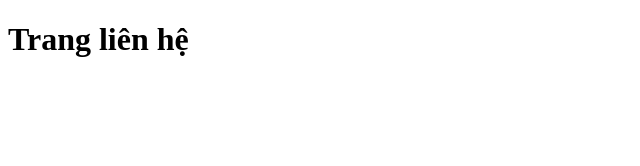
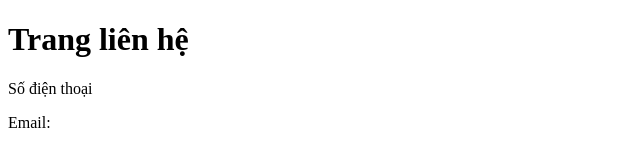
Before and after one commit to lynxbiettuot/product, a plain HTML site: page lienhe.html in a window 1280 px wide. Shown: the whole page, without its empty margins (0-640 px from the left). Drawn offline with Linux system fonts and the light colour scheme.

Commit message:
Update newbranch1

```diff
--- a/lienhe.html
+++ b/lienhe.html
@@ -7,5 +7,7 @@
 </head>
 <body>
     <h1>Trang liên hệ</h1>
+    <p>Số điện thoại</p>
+    <p>Email:</p>
 </body>
 </html>
```
